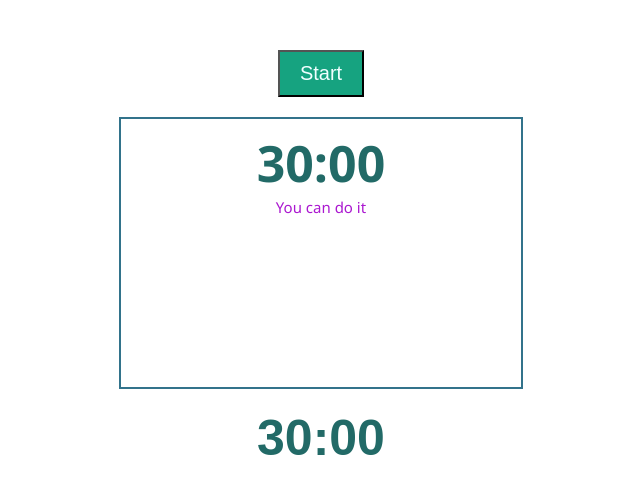
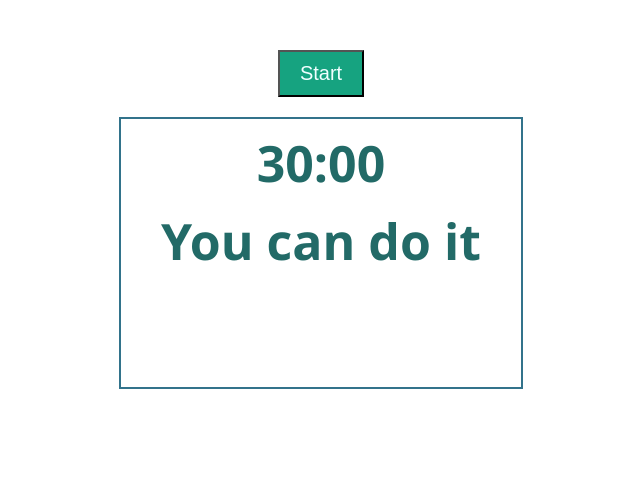
Before and after one commit to dixonp182/WorkOut, a plain HTML site: page index.html in a window 1280 px wide. Shown: the whole page, without its empty margins (319-959 px from the left). Drawn offline with Linux system fonts and the light colour scheme.

Commit message:
Update index.html

```diff
--- a/index.html
+++ b/index.html
@@ -41,8 +41,8 @@
   </head>
   <body>
     <button id="startButton">Start</button>
-    <div id="slideshow"> <div id="timer">30:00</div>You can do it</div>
-    <div id="timer">30:00</div>
+    <div id="slideshow"> <div id="timer">30:00</div>
+    <div id="timer">You can do it</div>
 
     <script>
       let images = [
```
